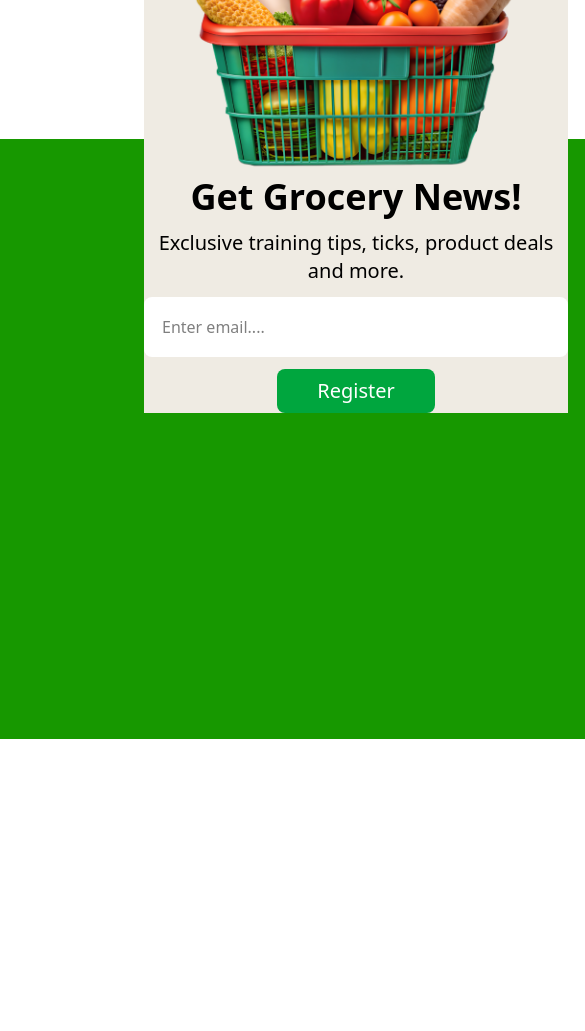
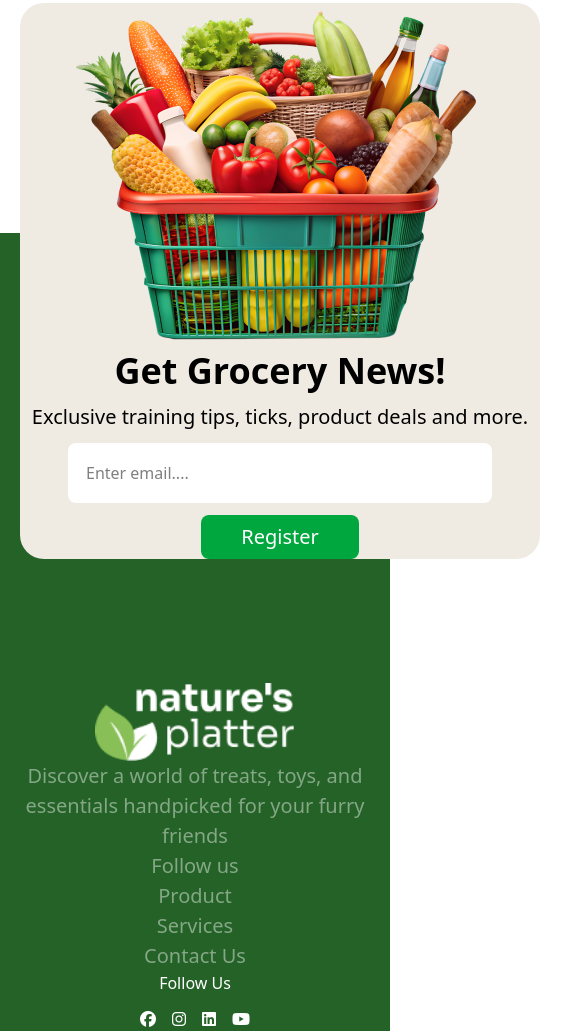
Before and after one commit to shakif-2025/Nature--plater, a plain HTML site: page index.html in a window 390 px wide. Shown: the part 5919-6950 px from the top of the page, 585 px wide, since content can reach past the window. Before the commit the page ends 6716 px from the top, so only its background shows below. Drawn offline with nearby package versions, Linux system fonts and the light colour scheme.

Commit message:
Add files via upload
3rd  commit

```diff
--- a/index.html
+++ b/index.html
@@ -26,18 +26,18 @@
         class="container mx-auto flex justify-between items-center px-6 mt-[15px]"
       >
         <!-- Small logo -->
-        <div class="block md:hidden">
+        <div class="block lg:hidden">
           <img src="./assets/small-icon.png" alt="" />
         </div>
 
         <!--big Logo -->
         <div>
-          <img class="hidden md:block" src="./assets/logo-green.png" alt="" />
+          <img class="hidden lg:block" src="./assets/logo-green.png" alt="" />
         </div>
 
-        <div class="flex items-center space-x-36">
+        <div class="flex items-center space-x-10">
           <!-- menus -->
-          <div class="hidden md:block">
+          <div class="hidden lg:block">
             <ul class="flex gap-10">
               <li class="text-[20px] font-regular leading-auto">
                 <a href="#">Product</a>
@@ -52,17 +52,17 @@
           </div>
 
           <!-- Icons -->
-          <div class="hidden md:block space-x-2">
+          <div class="hidden flex-1 lg:block space-x-2">
             <i class="fa-solid fa-magnifying-glass w-[40px]"></i>
             <i class="fa-solid fa-cart-shopping w-[40px]"></i>
 
             <button
-              class="text-[20px] font-regular leading-auto px-[40px] py-[7px] border-1 border-green-500 rounded-[8px]"
+              class="text-[20px] font-regular leading-auto px-[20px] py-[7px] border-1 border-green-500 rounded-[8px]"
             >
               Login
             </button>
             <button
-              class="text-[20px] text-white font-regular leading-auto px-[40px] py-[7px] bg-green-600 rounded-[8px]"
+              class="text-[20px] text-white font-regular leading-auto px-[20px] py-[7px] bg-green-600 rounded-[8px]"
             >
               Register
             </button>
@@ -474,8 +474,8 @@
       <div
         class="container mx-auto flex flex-col md:flex-row justify-between gap-3"
       >
-        <div class="w-full md:w-[980px] bg-[#115414] rounded-3xl">
-          <div class="flex items-center justify-center sm:justify-around">
+        <div class="w-full lg:w-[980px] bg-[#115414] rounded-3xl">
+          <div class="flex items-center justify-center lg:justify-around">
             <div class="space-y-7">
               <img src="./assets/dawat-logo.png" alt="" />
               <button
@@ -495,7 +495,7 @@
 
         <div class="bg-[#102861] w-full md:w-[520px] rounded-3xl">
           <div
-            class="flex items-center justify-center md:justify-between gap-3"
+            class="flex items-center justify-center lg:justify-between gap-3"
           >
             <div class="h-fit ml-3 space-y-5">
               <img src="./assets/indiagate-logo.png" alt="" />
@@ -525,10 +525,10 @@
     <!-- Footer section starts -->
 
     <!-- Footer section starts -->
-    <footer class="min-h-[658px] mt-64 relative">
+    <footer class="bg-[#115414ea] mt-[350px] relative pt-[400px]">
       <!-- Center section starts here -->
       <div
-        class="md:w-[1300px] md:min-h-[457px] bg-[#efebe3] absolute bottom-96 left-36 md:left-80 z-99"
+        class="w-[520px] md:w-[1300px] md:min-h-[457px] bg-[#efebe3] absolute -top-[230px] left-5 md:left-80 rounded-3xl z-99"
       >
         <div
           class="md:w-[80%] mx-auto flex flex-col md:flex-row items-center justify-around"
@@ -559,46 +559,58 @@
       <!-- Center section ENDS here -->
 
       <!-- last green section starts -->
+      <section class="container mx-auto max-w-[2000px]">
         <div
-        class="bg-[#179800] w-[1320px] md:w-full md:min-h-[658px] py-[300px] relative"
+          class="flex flex-col lg:flex-row lg:justify-around items-center text-center md:text-left mt-[50px]"
         >
-        <div
-          class="md:mt-[200px] absolute top-60 md:top-70 right-25 md:left-96"
-        >
-          <div class="flex flex-col md:flex-row md:space-x-96">
-            <div class="left-side">
-              <img src="./assets/logo-white.png" alt="" />
-              <p class="text-[20px] font-regular text-[#ffffff70]">
+          <!-- left side -->
+          <div>
+            <img
+              class="mx-auto w-[200px]"
+              src="./assets/logo-white.png"
+              alt=""
+            />
+            <p class="text-[#ffffff70] text-[20px]">
               Discover a world of treats, toys, and <br />
               essentials handpicked for your furry <br />
               friends
             </p>
           </div>
-            <div class="middle">
-              <ul class="space-y-8">
-                <li class="text-[20px] font-regular text-[#ffffff70]">
-                  <a href="#">Product</a>
-                </li>
-                <li class="text-[20px] font-regular text-[#ffffff70]">
-                  <a href="#">Service</a>
-                </li>
-                <li class="text-[20px] font-regular text-[#ffffff70]">
-                  <a href="#">Contact Us</a>
-                </li>
-              </ul>
+          <!-- middle -->
+          <div class="text-[20px] font-regular text-[#ffffff70]">
+            <h3>Follow us</h3>
+            <p>Product</p>
+            <p>Services</p>
+            <p>Contact Us</p>
           </div>
-            <div
-              class="right text-white text-[16px] font-semibold md:space-x-8"
+          <!-- last -->
+          <div class="text-white space-y-3">
+            <h3>Follow Us</h3>
+            <div class="flex gap-4">
+              <a href="https://www.facebook.com/Shakif1997" target="_blank"
+                ><i class="fa-brands fa-facebook"></i
+              ></a>
+
+              <a href="https://www.instagram.com/" target="_blank"
+                ><i class="fa-brands fa-instagram"></i
+              ></a>
+
+              <a
+                href="https://www.linkedin.com/in/shakif-ahmed-71194930a/"
+                target="_blank"
+                ><i class="fa-brands fa-linkedin"></i
+              ></a>
+
+              <a
+                href="https://www.youtube.com/@ProgrammingHeroCommunity/featured"
+                target="_blank"
               >
-              <h3>Follow us</h3>
-              <i class="fa-brands fa-facebook"></i>
-              <i class="fa-brands fa-instagram"></i>
-              <i class="fa-brands fa-linkedin"></i>
                 <i class="fa-brands fa-youtube"></i>
+              </a>
             </div>
           </div>
         </div>
-      </div>
+      </section>
       <!-- last green section ends -->
     </footer>
     <!-- Footer section ends -->
```
Lines whose indentation alone changed are shown as unchanged.
